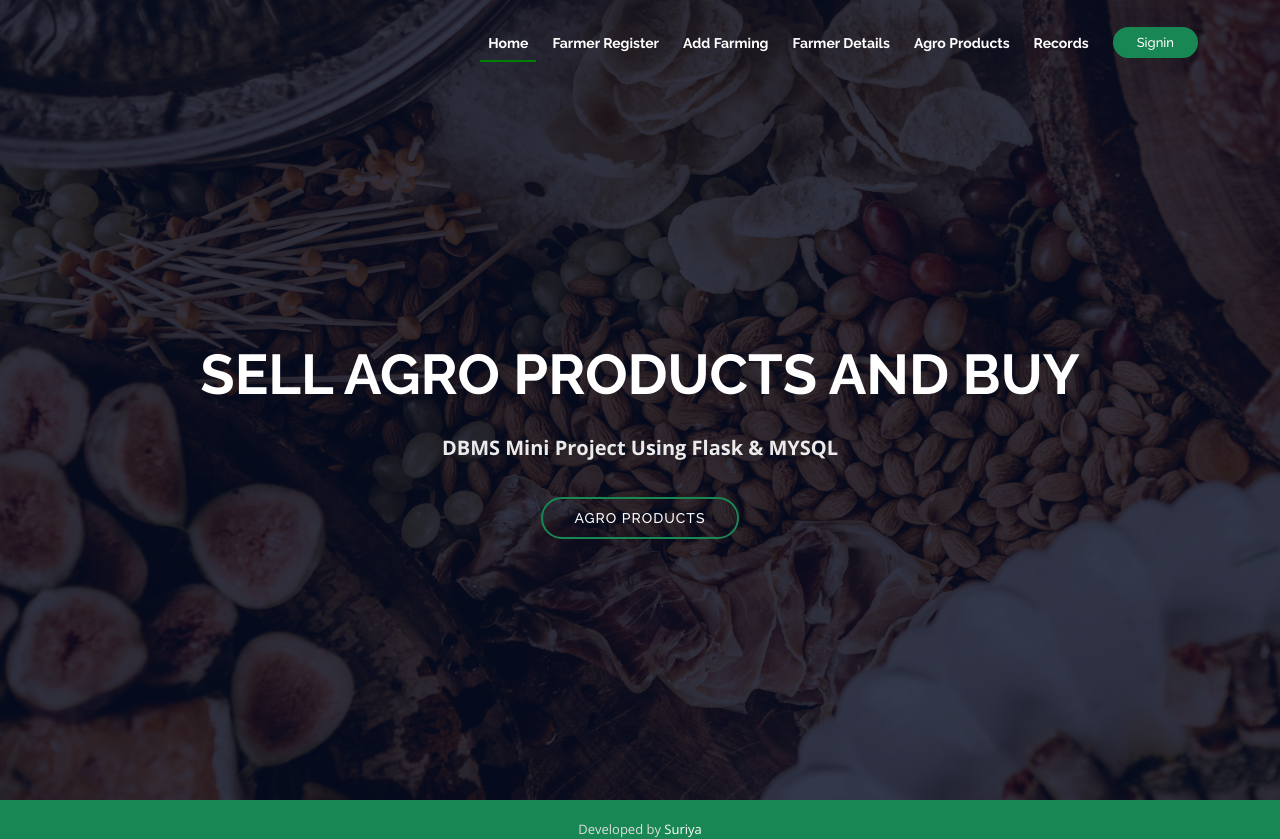
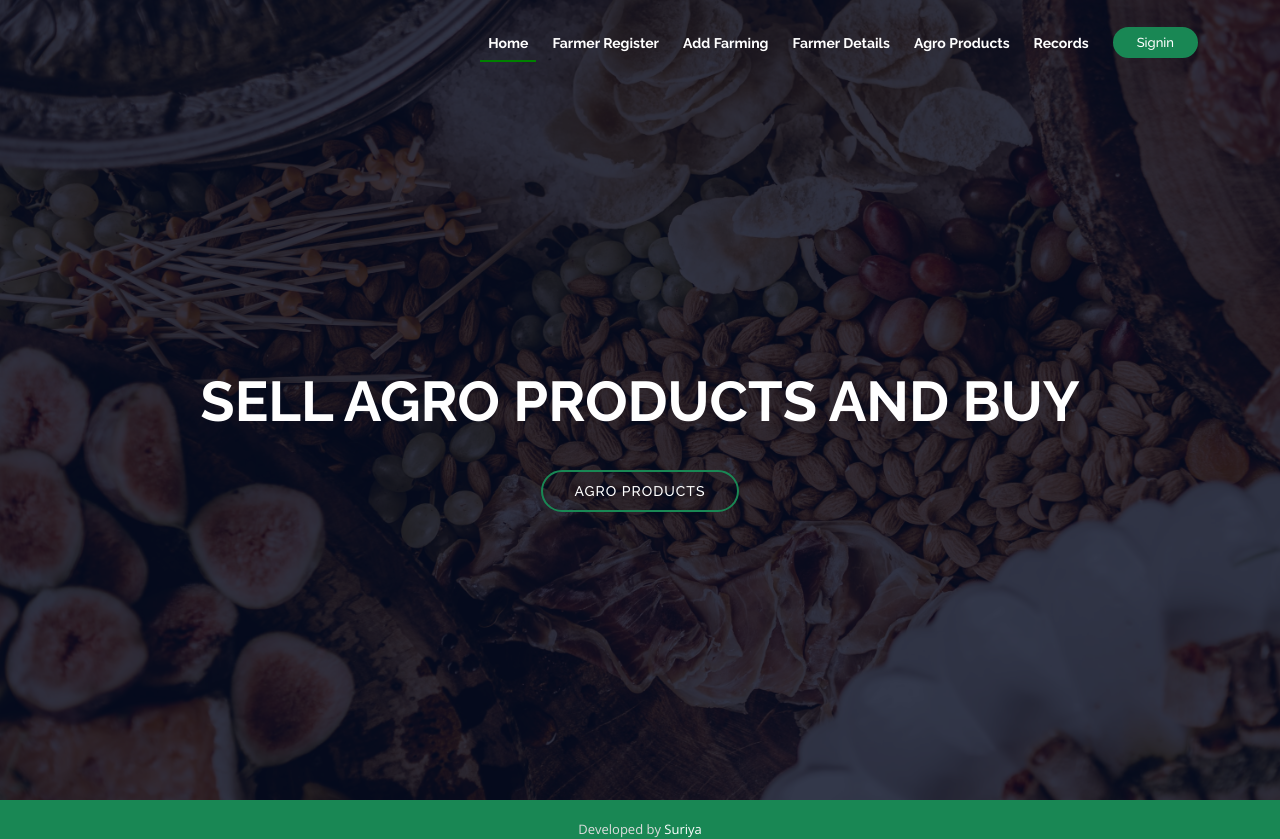
Before and after one commit to Suriyaprakash2023/Farmer-Management-System, a Flask app: page / in a window 1280 px wide. Run offline with Flask 3, Linux system fonts and the light colour scheme; some libraries are stand-ins or nearby versions.

Commit message:
Update base.html

```diff
--- a/farmer/templates/base.html
+++ b/farmer/templates/base.html
@@ -34,7 +34,7 @@
     <div class="container">
 
       <div id="logo" class="pull-left">
-        <!---        <a href="/" class="scrollto">F.M.S</a>   --->
+
         <img src="">
       </div>
 
@@ -72,7 +72,6 @@
   <section id="intro">
     <div class="intro-container" data-aos="zoom-in" data-aos-delay="100">
       <h1 class="mb-4 pb-0">SELL AGRO PRODUCTS AND BUY  </span> </h1>
-      <p class="mb-4 pb-0">DBMS Mini Project Using Flask & MYSQL</p>
 
       <a href="/agroproducts" class="about-btn scrollto">AGRO PRODUCTS</a>
     </section>
```
